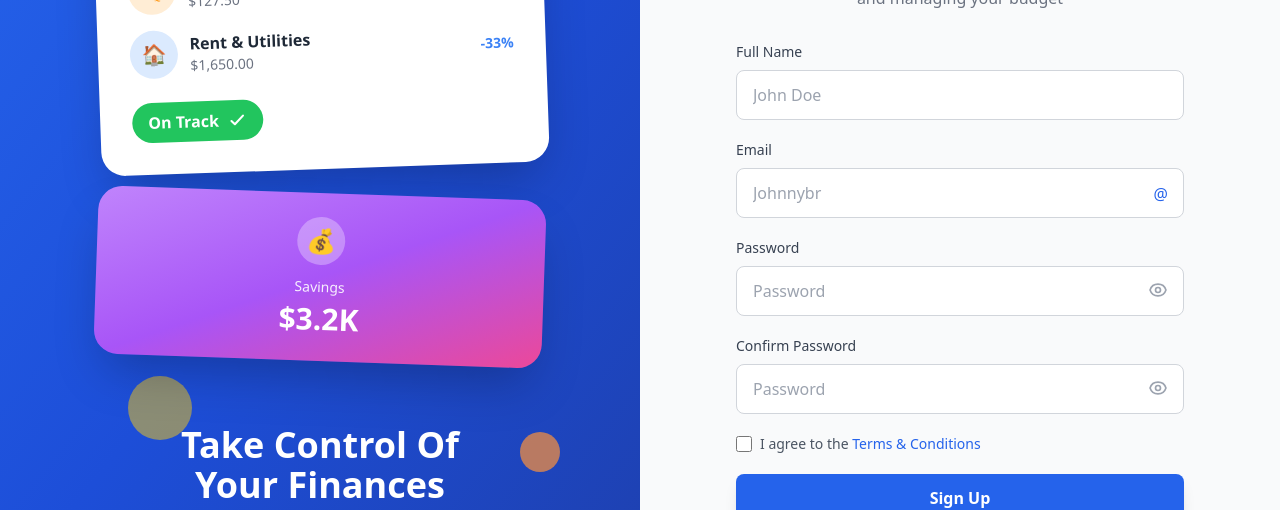
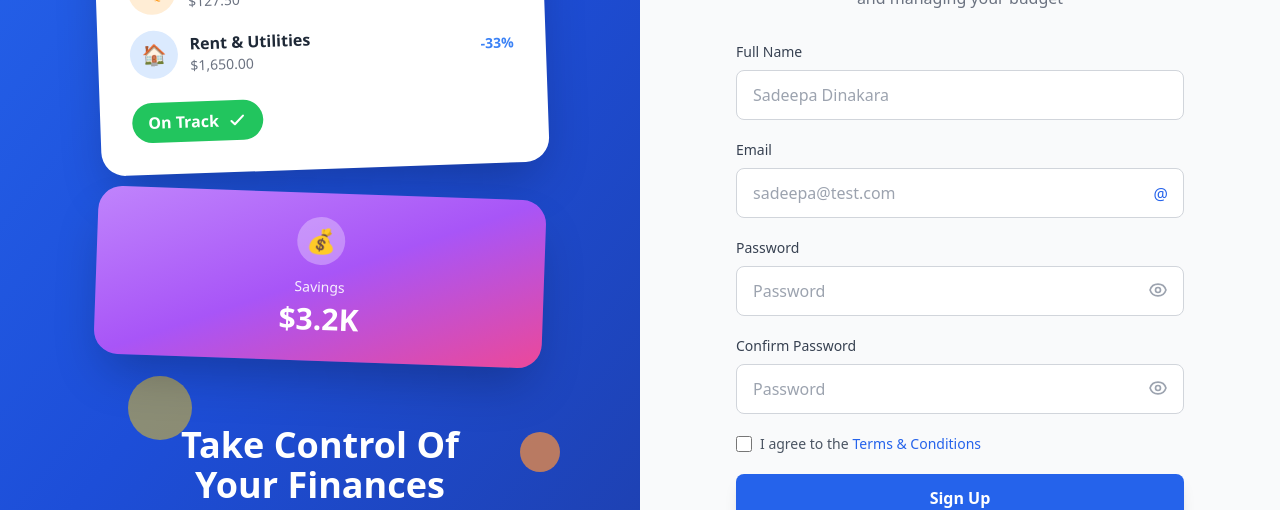
Before and after one commit to Sadeepa-D/Expense-Tracker-With-MERN, a React (Vite) app in the folder Frontend/Expense-Tracker/: page /register in a window 1280 px wide. Shown: the part 200-710 px from the top of the page. Built offline with nearby package versions, Linux system fonts and the light colour scheme.

Commit message:
registration backend frontend deployed

```diff
--- a/Frontend/Expense-Tracker/package.json
+++ b/Frontend/Expense-Tracker/package.json
@@ -14,6 +14,7 @@
     "lucide-react": "^0.562.0",
     "react": "^19.2.0",
     "react-dom": "^19.2.0",
+    "react-hot-toast": "^2.6.0",
     "react-router-dom": "^7.11.0",
     "recharts": "^3.6.0"
   },
--- a/Frontend/Expense-Tracker/src/pages/register.jsx
+++ b/Frontend/Expense-Tracker/src/pages/register.jsx
@@ -1,8 +1,12 @@
 import React, { useState } from "react";
-import { Link } from "react-router-dom";
+import { Link, useNavigate } from "react-router-dom";
 import { DollarSign, TrendingDown } from "lucide-react";
+import toast, { Toaster } from "react-hot-toast";
+import axios from "axios";
 
 export default function ExpenseTrackerSignup() {
+  const navigate = useNavigate();
+
   const [name, setName] = useState("");
   const [email, setEmail] = useState("");
   const [password, setPassword] = useState("");
@@ -10,15 +14,42 @@ export default function ExpenseTrackerSignup() {
   const [showPassword, setShowPassword] = useState(false);
   const [showConfirmPassword, setShowConfirmPassword] = useState(false);
   const [agreeToTerms, setAgreeToTerms] = useState(false);
+  const [error, setError] = useState("");
+  const [loading, setLoading] = useState(false);
 
-  const handleSignup = () => {
-    console.log("Signup attempted with:", {
-      name,
-      email,
-      password,
-      confirmPassword,
-      agreeToTerms,
-    });
+  const handleSignup = async (e) => {
+    e.preventDefault();
+    if (!name || !email || !password || !confirmPassword) {
+      toast.error("Please fill all the required fields!");
+      return;
+    }
+
+    if (password !== confirmPassword) {
+      toast.error("Passwords do not match.");
+      return;
+    }
+
+    if (!agreeToTerms) {
+      toast.error("You must agree to the Terms & Conditions.");
+      return;
+    }
+    try {
+      setLoading(true);
+      const response = await axios.post(
+        "http://localhost:5000/api/user/register",
+        { name, email, password }
+      );
+      console.log("response:", response.data);
+      toast.success("Account created successfully!");
+      setTimeout(() => navigate("/"), 1500);
+    } catch (err) {
+      console.error(err);
+      const errorMessage =
+        err.response?.data?.message || "Something went wrong.";
+      toast.error(errorMessage);
+    } finally {
+      setLoading(false);
+    }
   };
 
   return (
@@ -158,7 +189,7 @@ export default function ExpenseTrackerSignup() {
           </div>
 
           {/* Signup Form */}
-          <form className="space-y-5">
+          <form className="space-y-5" onSubmit={handleSignup}>
             {/* Name Input */}
             <div>
               <label className="block text-sm font-medium text-gray-700 mb-2 select-text">
@@ -169,7 +200,7 @@ export default function ExpenseTrackerSignup() {
                   type="text"
                   value={name}
                   onChange={(e) => setName(e.target.value)}
-                  placeholder="John Doe"
+                  placeholder="Sadeepa Dinakara"
                   className="w-full px-4 py-3 border border-gray-300 rounded-lg focus:ring-2 focus:ring-blue-600 focus:border-transparent outline-none transition select-text"
                 />
               </div>
@@ -185,7 +216,7 @@ export default function ExpenseTrackerSignup() {
                   type="email"
                   value={email}
                   onChange={(e) => setEmail(e.target.value)}
-                  placeholder="Johnnybr"
+                  placeholder="sadeepa@test.com"
                   className="w-full px-4 py-3 border border-gray-300 rounded-lg focus:ring-2 focus:ring-blue-600 focus:border-transparent outline-none transition select-text"
                 />
                 <span className="absolute right-4 top-3.5 text-blue-600 font-medium select-text">
@@ -309,32 +340,48 @@ export default function ExpenseTrackerSignup() {
             </div>
 
             {/* Terms & Conditions */}
+            {/* Terms & Conditions */}
             <div className="flex items-center">
-              <label className="flex items-center cursor-pointer">
+              <div className="flex items-center">
                 <input
+                  id="terms-checkbox" // Added ID
                   type="checkbox"
                   checked={agreeToTerms}
                   onChange={(e) => setAgreeToTerms(e.target.checked)}
-                  className="w-4 h-4 text-blue-600 border-gray-300 rounded focus:ring-blue-500"
+                  className="w-4 h-4 text-blue-600 border-gray-300 rounded focus:ring-blue-500 cursor-pointer"
                 />
-                <span className="ml-2 text-sm text-gray-600 select-text">
+                {/* Label is ONLY for the text "I agree to the", not the link */}
+                <label
+                  htmlFor="terms-checkbox"
+                  className="ml-2 text-sm text-gray-600 cursor-pointer select-none"
+                >
                   I agree to the{" "}
-                  <a
-                    href="#"
-                    className="text-blue-600 hover:text-blue-700 font-medium"
-                  >
-                    Terms & Conditions
-                  </a>
-                </span>
-              </label>
+                </label>
+              </div>
+
+              {/* Link is outside the label so it doesn't trigger the checkbox */}
+              <button
+                type="button"
+                onClick={() => toast("Terms modal would open here")}
+                className="ml-1 text-sm text-blue-600 hover:text-blue-700 font-medium hover:underline"
+              >
+                Terms & Conditions
+              </button>
             </div>
 
             {/* Signup Button */}
             <button
+              type="submit"
+              disabled={loading}
               onClick={handleSignup}
-              className="w-full bg-blue-600 text-white py-3 rounded-lg font-semibold hover:bg-blue-700 transition-colors shadow-lg hover:shadow-xl select-text"
+              className={`w-full py-3 rounded-lg font-semibold transition-colors shadow-lg hover:shadow-xl select-text
+                ${
+                  loading
+                    ? "bg-blue-400 cursor-not-allowed"
+                    : "bg-blue-600 text-white hover:bg-blue-700"
+                }`}
             >
-              Sign Up
+              {loading ? "Creating Account..." : "Sign Up"}
             </button>
 
             {/* Google Sign In */}
@@ -351,6 +398,7 @@ export default function ExpenseTrackerSignup() {
           </p>
         </div>
       </div>
+      <Toaster />
     </div>
   );
 }
```
Also changed, not shown: 1 other file (tests, documents, lock files or other folders).
